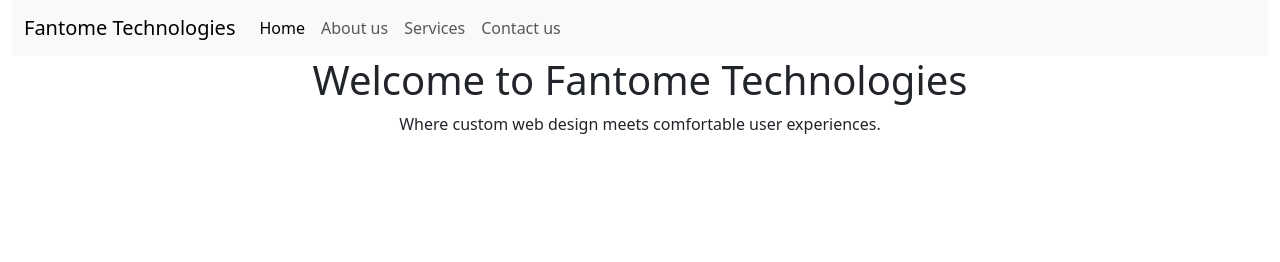
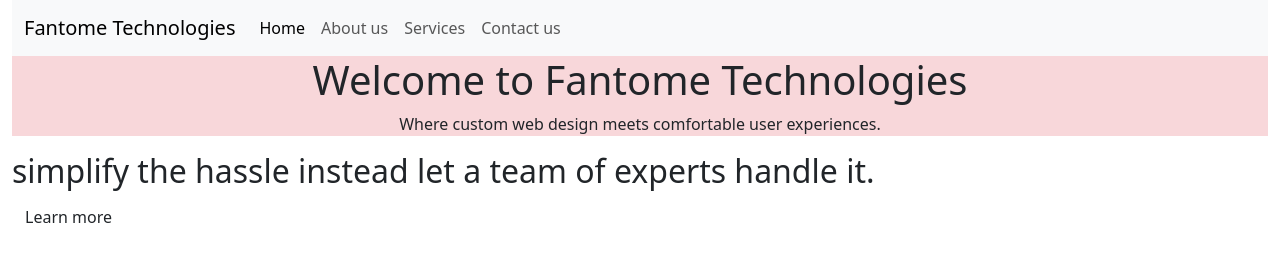
Before and after one commit to Loggingout/FT4, a website built with Vite: page FT4/src/index.html in a window 1280 px wide. Built offline with nearby package versions, Linux system fonts and the light colour scheme.

Commit message:
Added new section for sell slogan & button.

```diff
--- a/FT4/src/index.html
+++ b/FT4/src/index.html
@@ -40,9 +40,13 @@
     <!--Start of main content-->
     <main>
         <div class="container-fluid">
-            <section>
+            <section class="bg-danger-subtle">
                 <h1 class="text-center">Welcome to Fantome Technologies</h1>
                 <p class="text-center">Where custom web design meets comfortable user experiences.</p>
+            </section>
+            <section>
+                <h2 class="text-start">simplify the hassle instead let a team of experts handle it.</h2>
+                <button type="button" class="btn btn-info-subtle">Learn more</button>
             </section>
         </div>
     </main>
```
